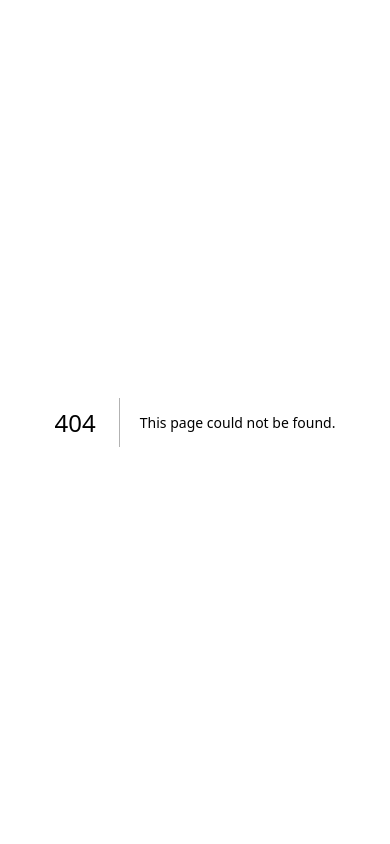
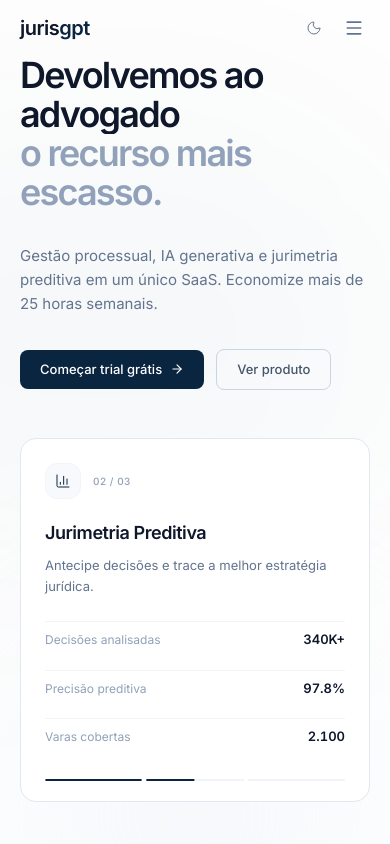
Before and after one commit to JoaoAlisson/jurisia-site, a Next.js app: page /jurisgpt-site/ in a window 390 px wide. Before the commit this address had no page. Shown: the top 844 px of the page. Built offline with nearby package versions, Linux system fonts and the light colour scheme.

Commit message:
fix: responsive fixes and component updates

```diff
--- a/next.config.ts
+++ b/next.config.ts
@@ -2,7 +2,7 @@
 
 const nextConfig: NextConfig = {
   output: "export",
-  basePath: "/jurisia-site",
+  basePath: "/jurisgpt-site",
   images: {
     unoptimized: true,
   },
--- a/src/app/globals.css
+++ b/src/app/globals.css
@@ -1,7 +1,7 @@
 @import "tailwindcss";
 
 /* ===================================================
-   JurisIA — Design System v4
+   JurisGPT — Design System v4
    Light + Dark Mode Premium
    =================================================== */
 
--- a/src/app/layout.tsx
+++ b/src/app/layout.tsx
@@ -16,7 +16,7 @@
 });
 
 export const metadata: Metadata = {
-  title: "JurisIA — IA para Advocacia",
+  title: "JurisGPT — IA para Advocacia",
   description:
     "Gestão processual, IA generativa e jurimetria preditiva. Economize +25h por semana.",
 };
--- a/src/components/ComparisonTable.tsx
+++ b/src/components/ComparisonTable.tsx
@@ -112,7 +112,7 @@
               </div>
 
               {cat.features.map((feature, fi) => (
-                <div key={feature.name} className={`grid grid-cols-[1fr_100px_100px_100px] md:grid-cols-[1fr_140px_140px_140px] border-b border-slate-100 dark:border-white/5 hover:bg-slate-50/50 dark:hover:bg-white/[0.02] transition-colors ${ci === categories.length - 1 && fi === cat.features.length - 1 ? "border-b-0" : ""}`}>
+                <div key={feature.name} className={`grid grid-cols-[1fr_100px_100px_100px] md:grid-cols-[1fr_140px_140px_140px] border-b border-slate-100 dark:border-white/5 hover:bg-slate-50/50 dark:hover:bg-white/2 transition-colors ${ci === categories.length - 1 && fi === cat.features.length - 1 ? "border-b-0" : ""}`}>
                   <div className="px-5 md:px-6 py-3.5 flex items-center">
                     <span className="text-[13px] text-slate-600 dark:text-slate-300">{feature.name}</span>
                   </div>
--- a/src/components/DashboardShowcase.tsx
+++ b/src/components/DashboardShowcase.tsx
@@ -32,12 +32,12 @@
               <div className="w-2.5 h-2.5 rounded-full bg-slate-200 dark:bg-white/10" />
               <div className="w-2.5 h-2.5 rounded-full bg-slate-200 dark:bg-white/10" />
               <div className="flex-1 mx-3 h-5 rounded-md bg-white dark:bg-white/5 border border-slate-100 dark:border-white/10 flex items-center justify-center">
-                <span className="text-[10px] text-slate-400 dark:text-slate-500">app.jurisia.com/jurimetria</span>
+                <span className="text-[10px] text-slate-400 dark:text-slate-500">app.jurisgpt.com/jurimetria</span>
               </div>
             </div>
 
             <div className="relative aspect-16/10">
-              <Image src={assetUrl("/dashboard-jurimetria.png")} alt="Dashboard de Jurimetria Preditiva — JurisIA" fill className="object-cover object-top" quality={95} />
+              <Image src={assetUrl("/dashboard-jurimetria.png")} alt="Dashboard de Jurimetria Preditiva — JurisGPT" fill className="object-cover object-top" quality={95} />
             </div>
           </div>
 
--- a/src/components/FeaturesGrid.tsx
+++ b/src/components/FeaturesGrid.tsx
@@ -44,7 +44,7 @@
               initial={{ opacity: 0, y: 20 }}
               animate={inView ? { opacity: 1, y: 0 } : {}}
               transition={{ duration: 0.5, delay: 0.1 + i * 0.07 }}
-              className={`bg-white/60 dark:bg-[#141416]/60 backdrop-blur-xl border border-slate-200/70 dark:border-white/[0.08] rounded-2xl overflow-hidden group hover:border-slate-300/80 dark:hover:border-white/15 transition-all duration-300 shadow-[0_1px_2px_rgba(0,0,0,0.04)] hover:shadow-[0_4px_16px_rgba(0,0,0,0.06),0_1px_3px_rgba(0,0,0,0.04)] dark:shadow-[0_1px_2px_rgba(0,0,0,0.3)] dark:hover:shadow-[0_4px_16px_rgba(0,0,0,0.4),0_1px_3px_rgba(0,0,0,0.3)] ${feature.span}`}
+              className={`bg-white/60 dark:bg-[#141416]/60 backdrop-blur-xl border border-slate-200/70 dark:border-white/8 rounded-2xl overflow-hidden group hover:border-slate-300/80 dark:hover:border-white/15 transition-all duration-300 shadow-[0_1px_2px_rgba(0,0,0,0.04)] hover:shadow-[0_4px_16px_rgba(0,0,0,0.06),0_1px_3px_rgba(0,0,0,0.04)] dark:shadow-[0_1px_2px_rgba(0,0,0,0.3)] dark:hover:shadow-[0_4px_16px_rgba(0,0,0,0.4),0_1px_3px_rgba(0,0,0,0.3)] ${feature.span}`}
             >
               {feature.hasMockup && (
                 <div className="relative w-full h-[180px] overflow-hidden border-b border-slate-100 dark:border-white/5">
--- a/src/components/Footer.tsx
+++ b/src/components/Footer.tsx
@@ -23,8 +23,8 @@
             <p className="text-[13px] leading-relaxed text-slate-500 dark:text-slate-400 max-w-[300px] mb-6">
               Gestão processual, IA generativa e jurimetria preditiva em uma plataforma feita para a advocacia brasileira.
             </p>
-            <a href="mailto:contato@jurisia.com" className="group inline-flex items-center gap-1.5 text-[13px] text-slate-500 dark:text-slate-400 hover:text-slate-900 dark:hover:text-white transition-colors">
-              contato@jurisia.com
+            <a href="mailto:contato@jurisgpt.com" className="group inline-flex items-center gap-1.5 text-[13px] text-slate-500 dark:text-slate-400 hover:text-slate-900 dark:hover:text-white transition-colors">
+              contato@jurisgpt.com
               <ArrowUpRight className="w-3 h-3 opacity-0 group-hover:opacity-100 transition-opacity" strokeWidth={2} />
             </a>
           </div>
@@ -44,7 +44,7 @@
         </div>
 
         <div className="border-t border-slate-100 dark:border-white/5 py-5 flex flex-col md:flex-row items-start md:items-center justify-between gap-2">
-          <p className="text-[12px] text-slate-400 dark:text-slate-500">© {year} JurisIA</p>
+          <p className="text-[12px] text-slate-400 dark:text-slate-500">© {year} JurisGPT</p>
           <p className="text-[12px] text-slate-400 dark:text-slate-500">São Paulo, SP — Brasil</p>
         </div>
       </div>
--- a/src/components/Header.tsx
+++ b/src/components/Header.tsx
@@ -30,7 +30,7 @@
         transition={{ duration: 0.5, delay: 0.1 }}
         className={`fixed top-0 left-0 right-0 z-50 transition-all duration-300 ${
           scrolled
-            ? "bg-white/70 dark:bg-[#0A0A0A]/70 backdrop-blur-2xl border-b border-slate-200/50 dark:border-white/[0.06] shadow-[0_1px_3px_rgba(0,0,0,0.04),0_4px_12px_rgba(0,0,0,0.03)] dark:shadow-[0_1px_3px_rgba(0,0,0,0.3),0_4px_12px_rgba(0,0,0,0.2)]"
+            ? "bg-white/70 dark:bg-[#0A0A0A]/70 backdrop-blur-2xl border-b border-slate-200/50 dark:border-white/6 shadow-[0_1px_3px_rgba(0,0,0,0.04),0_4px_12px_rgba(0,0,0,0.03)] dark:shadow-[0_1px_3px_rgba(0,0,0,0.3),0_4px_12px_rgba(0,0,0,0.2)]"
             : "bg-transparent"
         }`}
       >
--- a/src/components/Logo.tsx
+++ b/src/components/Logo.tsx
@@ -1,8 +1,8 @@
 "use client";
 
 /**
- * JurisIA Logo — Clean typographic wordmark.
- * "juris" in dark + "ia" in accent color.
+ * JurisGPT Logo — Clean typographic wordmark.
+ * "juris" in dark + "gpt" in accent color.
  */
 export default function Logo({ size = "md", className = "" }: { size?: "sm" | "md"; className?: string }) {
   const textSize = size === "sm" ? "text-lg" : "text-xl";
@@ -10,7 +10,7 @@
   return (
     <span className={`${textSize} font-semibold tracking-tight select-none ${className}`}>
       <span className="text-slate-900 dark:text-white">juris</span>
-      <span className="text-[var(--logo-ia-color,#0A2540)]">ia</span>
+      <span className="text-(--logo-ia-color,#0A2540)">gpt</span>
     </span>
   );
 }
--- a/src/components/PricingCards.tsx
+++ b/src/components/PricingCards.tsx
@@ -27,7 +27,7 @@
             const hi = plan.highlighted;
             return (
               <motion.div key={plan.name} initial={{ opacity: 0, y: 20 }} animate={inView ? { opacity: 1, y: 0 } : {}} transition={{ duration: 0.5, delay: 0.15 + i * 0.08 }}
-                className={`rounded-2xl p-7 md:p-8 flex flex-col transition-all duration-300 ${hi ? "bg-[#0A2540] dark:bg-blue-600 text-white shadow-[0_8px_32px_rgba(10,37,64,0.25),0_2px_8px_rgba(10,37,64,0.15)] dark:shadow-[0_8px_32px_rgba(37,99,235,0.3),0_2px_8px_rgba(37,99,235,0.2)]" : "bg-white/60 dark:bg-[#141416]/60 backdrop-blur-xl border border-slate-200/70 dark:border-white/[0.08] hover:border-slate-300/80 dark:hover:border-white/15 shadow-[0_1px_2px_rgba(0,0,0,0.04)] hover:shadow-[0_4px_16px_rgba(0,0,0,0.06),0_1px_3px_rgba(0,0,0,0.04)] dark:shadow-[0_1px_2px_rgba(0,0,0,0.3)] dark:hover:shadow-[0_4px_16px_rgba(0,0,0,0.4)]"}`}>
+                className={`rounded-2xl p-7 md:p-8 flex flex-col transition-all duration-300 ${hi ? "bg-[#0A2540] dark:bg-blue-600 text-white shadow-[0_8px_32px_rgba(10,37,64,0.25),0_2px_8px_rgba(10,37,64,0.15)] dark:shadow-[0_8px_32px_rgba(37,99,235,0.3),0_2px_8px_rgba(37,99,235,0.2)]" : "bg-white/60 dark:bg-[#141416]/60 backdrop-blur-xl border border-slate-200/70 dark:border-white/8 hover:border-slate-300/80 dark:hover:border-white/15 shadow-[0_1px_2px_rgba(0,0,0,0.04)] hover:shadow-[0_4px_16px_rgba(0,0,0,0.06),0_1px_3px_rgba(0,0,0,0.04)] dark:shadow-[0_1px_2px_rgba(0,0,0,0.3)] dark:hover:shadow-[0_4px_16px_rgba(0,0,0,0.4)]"}`}>
                 <div className="mb-7">
                   <div className="flex items-center gap-3 mb-3">
                     <h3 className={`text-[15px] font-semibold ${hi ? "text-white" : "text-slate-900 dark:text-white"}`}>{plan.name}</h3>
--- a/src/components/Testimonials.tsx
+++ b/src/components/Testimonials.tsx
@@ -7,7 +7,7 @@
 import { assetUrl } from "@/lib/basePath";
 
 const testimonials = [
-  { quote: "Antes do JurisIA, minha equipe perdia quase 15 horas por semana apenas checando os andamentos no e-SAJ e PJe. Hoje, a IA nos avisa apenas do que importa. O Radar de Oportunidades já nos trouxe dois novos clientes este mês.", name: "Ricardo Mendes", title: "Sócio Fundador", org: "OAB/SP", avatar: "/avatar-1.png" },
+  { quote: "Antes do JurisGPT, minha equipe perdia quase 15 horas por semana apenas checando os andamentos no e-SAJ e PJe. Hoje, a IA nos avisa apenas do que importa. O Radar de Oportunidades já nos trouxe dois novos clientes este mês.", name: "Ricardo Mendes", title: "Sócio Fundador", org: "OAB/SP", avatar: "/avatar-1.png" },
   { quote: "A função de Análise de Peças Contrárias é assustadora de tão precisa. Eu subo a contestação da outra parte e em 5 minutos o sistema cruza com a jurisprudência e me dá os pontos fracos. Mudou a forma como preparamos as réplicas.", name: "Camila Torres", title: "Head de Contencioso", org: "OAB/RJ", avatar: "/avatar-2.png" },
   { quote: "O que mais me impressiona não é só a geração de documentos, mas a Jurimetria Preditiva. Conseguir alinhar a expectativa do cliente com dados reais sobre a vara e o juiz diminuiu nosso atrito e aumentou a conversão de contratos.", name: "Felipe Araújo", title: "Advogado Cível", org: "OAB/MG", avatar: "/avatar-3.png" },
 ];
@@ -26,7 +26,7 @@
 
         <div className="grid grid-cols-1 md:grid-cols-3 gap-4">
           {testimonials.map((t, i) => (
-            <motion.div key={t.name} initial={{ opacity: 0, y: 20 }} animate={inView ? { opacity: 1, y: 0 } : {}} transition={{ duration: 0.5, delay: 0.15 + i * 0.08 }} className="bg-white/60 dark:bg-[#141416]/60 backdrop-blur-xl border border-slate-200/70 dark:border-white/[0.08] rounded-2xl p-7 md:p-8 flex flex-col hover:border-slate-300/80 dark:hover:border-white/15 transition-all duration-300 group shadow-[0_1px_2px_rgba(0,0,0,0.04)] hover:shadow-[0_4px_16px_rgba(0,0,0,0.06),0_1px_3px_rgba(0,0,0,0.04)] dark:shadow-[0_1px_2px_rgba(0,0,0,0.3)] dark:hover:shadow-[0_4px_16px_rgba(0,0,0,0.4)]">
+            <motion.div key={t.name} initial={{ opacity: 0, y: 20 }} animate={inView ? { opacity: 1, y: 0 } : {}} transition={{ duration: 0.5, delay: 0.15 + i * 0.08 }} className="bg-white/60 dark:bg-[#141416]/60 backdrop-blur-xl border border-slate-200/70 dark:border-white/8 rounded-2xl p-7 md:p-8 flex flex-col hover:border-slate-300/80 dark:hover:border-white/15 transition-all duration-300 group shadow-[0_1px_2px_rgba(0,0,0,0.04)] hover:shadow-[0_4px_16px_rgba(0,0,0,0.06),0_1px_3px_rgba(0,0,0,0.04)] dark:shadow-[0_1px_2px_rgba(0,0,0,0.3)] dark:hover:shadow-[0_4px_16px_rgba(0,0,0,0.4)]">
               <div className="mb-6">
                 <Quote className="w-5 h-5 text-slate-300 dark:text-white/15 group-hover:text-[#0A2540]/30 dark:group-hover:text-blue-400/30 transition-colors" strokeWidth={1.5} />
               </div>
--- a/src/lib/basePath.ts
+++ b/src/lib/basePath.ts
@@ -1,4 +1,4 @@
-const basePath = "/jurisia-site";
+const basePath = "/jurisgpt-site";
 
 export function assetUrl(path: string): string {
   return `${basePath}${path}`;
```
